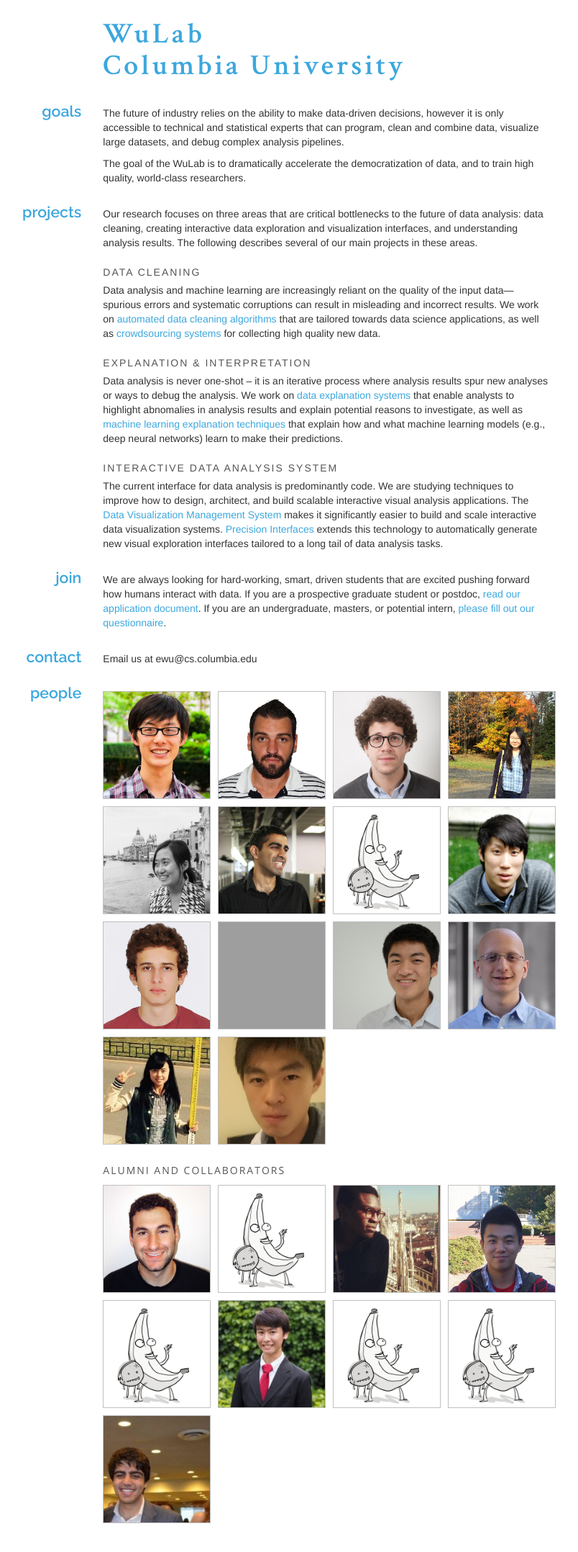
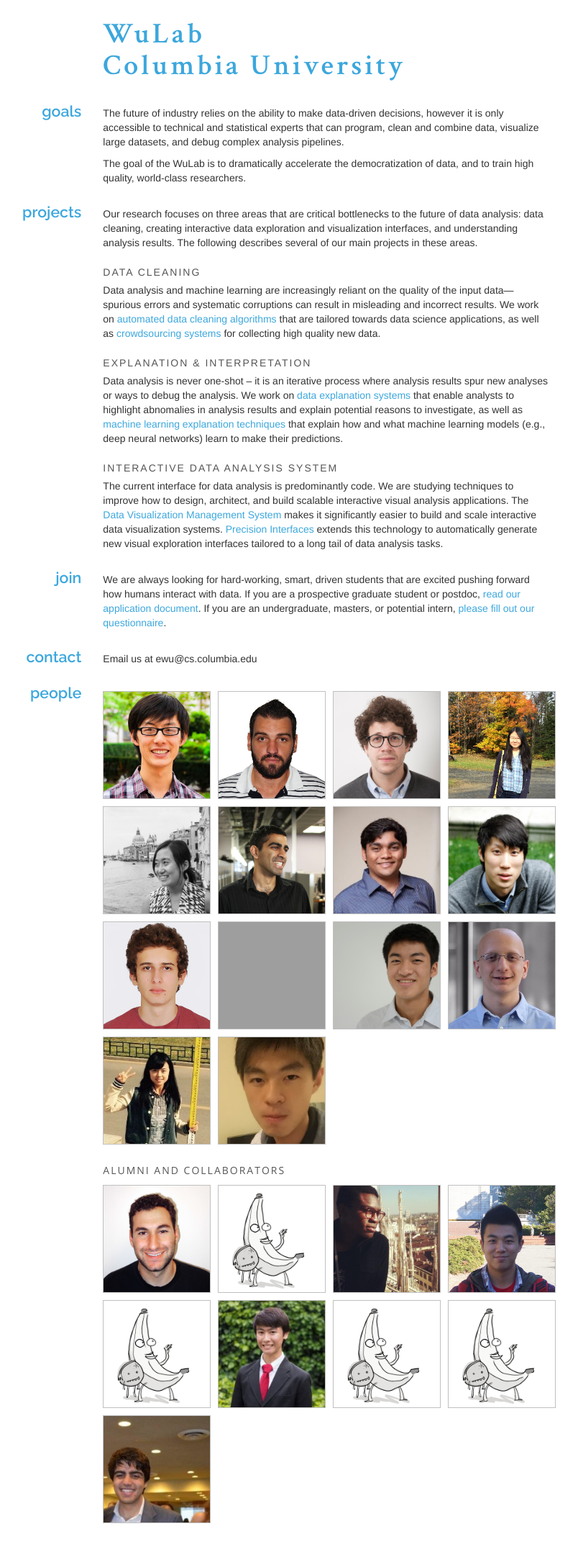
Before and after one commit to cudbg/lab, a Jekyll site: the page built from index.md, in a window 1280 px wide. Shown: the whole page at 72% size, without its empty margins (141-945 px from the left). Built offline with Jekyll 4.4.1, drawn with Linux system fonts in a browser that asks for light colours; some web fonts are replaced; grey boxes are pictures that could not be loaded.

Commit message:
added ppl

```diff
--- a/_data/people.yml
+++ b/_data/people.yml
@@ -32,6 +32,8 @@
     img: sanjay.jpg
     role: Collab (Cal)
   - name: Tejas Dharamsi
+    url: https://www.linkedin.com/in/tejasdharamsi
+    img: tejasdharamsi.jpg
     role: Masters
   - img: conder.jpg
     name: Conder Shou
```
Also changed, not shown: files/images/people/tejasdharamsi.jpg (added).
